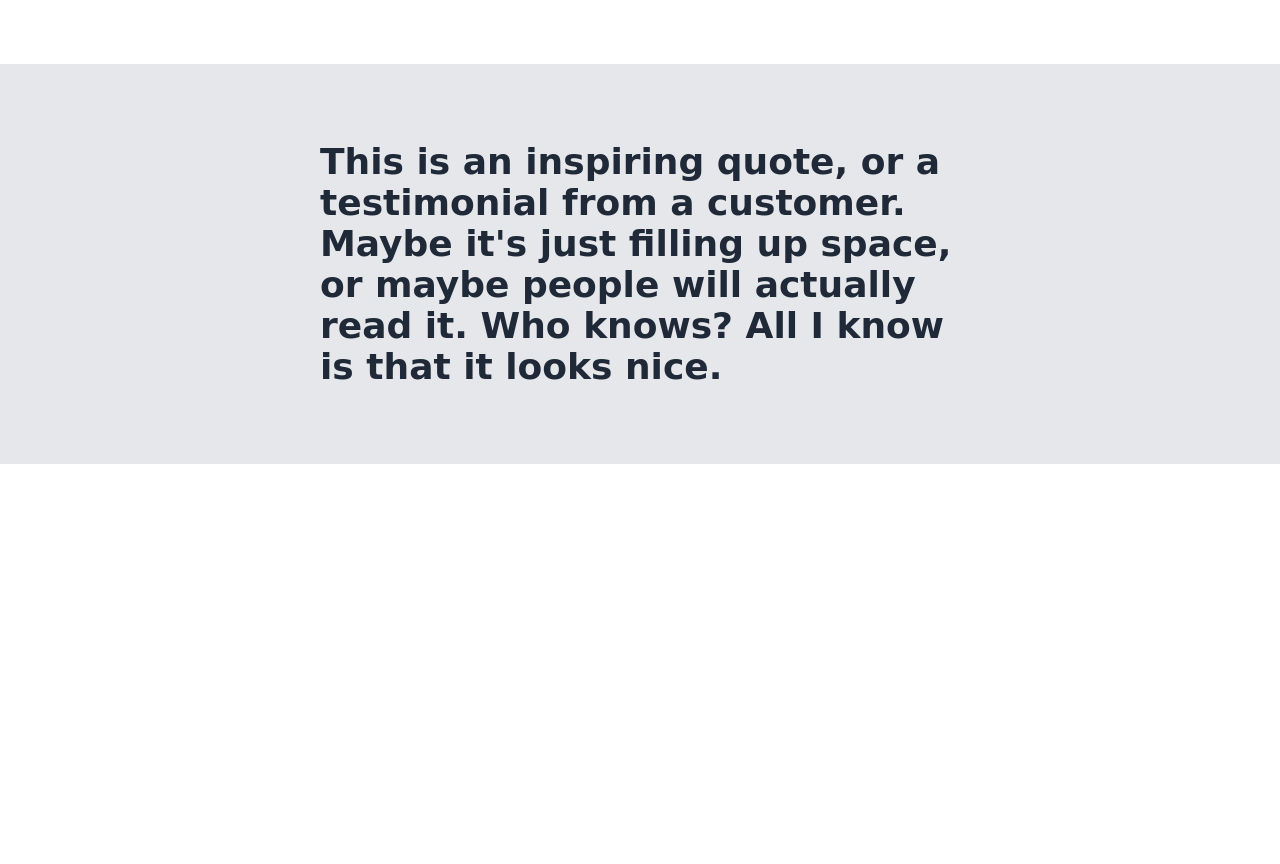
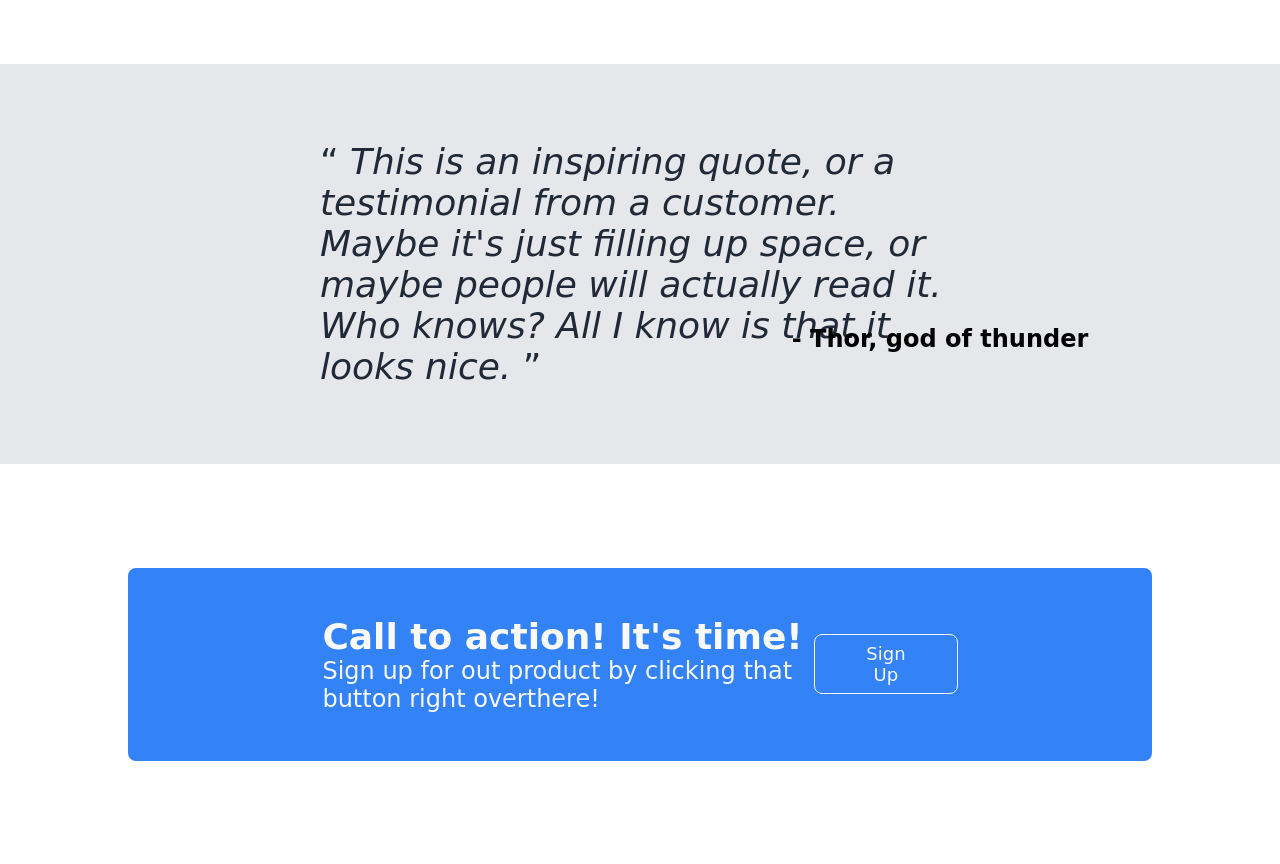
Before and after one commit to Kohese/landing-page, a plain HTML site: page index.html in a window 1280 px wide. Shown: the part 768-1632 px from the top of the page. Before the commit the page ends 1232 px from the top, so only its background shows below. Drawn offline with Linux system fonts and the light colour scheme; a web font is replaced by a local one.

Commit message:
Added Call to action

```diff
--- a/index.html
+++ b/index.html
@@ -52,27 +52,57 @@
         <h1 class="info">Some Random Information</h1>
         <div class="info-section">
           <div class="info-item">
-            <div class="info-box">1</div>
-            <p class="info-text">this is some subtext under an illustration or image</p>
+            <div class="info-box"></div>
+            <p class="info-text">
+              this is some subtext under an illustration or image
+            </p>
           </div>
           <div class="info-item">
-            <div class="info-box">1</div>
-            <p class="info-text">this is some subtext under an illustration or image</p>
+            <div class="info-box"></div>
+            <p class="info-text">
+              this is some subtext under an illustration or image
+            </p>
           </div>
           <div class="info-item">
-            <div class="info-box">1</div>
-            <p class="info-text">this is some subtext under an illustration or image</p>
+            <div class="info-box"></div>
+            <p class="info-text">
+              this is some subtext under an illustration or image
+            </p>
           </div>
           <div class="info-item">
-            <div class="info-box">1</div>
-            <p class="info-text">this is some subtext under an illustration or image</p>
+            <div class="info-box"></div>
+            <p class="info-text">
+              this is some subtext under an illustration or image
+            </p>
           </div>
         </div>
       </div>
     </section>
     <section class="section-3">
       <div class="quote-section">
-        <h1>This is an inspiring quote, or a testimonial from a customer. Maybe it's just filling up space, or maybe people will actually read it. Who knows? All I know is that it looks nice.</h1>
+        <h1 class="quote-text">
+          <q>
+            <em
+              >This is an inspiring quote, or a testimonial from a customer. Maybe
+              it's just filling up space, or maybe people will actually read it.
+              Who knows? All I know is that it looks nice.
+            </em>
+          </q>
+        </h1>
+      </div>
+      <p class="quote-cite">- Thor, god of thunder</p>
+    </section>
+    <section class="section-4">
+      <div class="section4-container">
+        <div class="text-align">
+          <div class="call-text">
+            <h2 class="call-h2">Call to action! It's time!</h2>
+            <p class="call-p">
+              Sign up for out product by clicking that button right overthere!
+            </p>
+          </div>
+          <button class="sign-up">Sign Up</button>
+        </div>
       </div>
     </section>
   </body>
--- a/style.css
+++ b/style.css
@@ -160,5 +160,60 @@ h1 {
 .quote-section {
   width: 50%;
   margin: auto;
+  position: absolute;
+}
+
+.quote-text {
+  font-size: 36px;
+  font-weight: 400;
+}
+
+.quote-cite {
+  position: relative;
+  margin: 150px 0 0 600px;
+  font-size: 24px;
+  font-weight: 900;
+
+}
+
+.section-4 {
+  height: 400px;
+  display: flex;
+  justify-content: center;
+  align-items: center;
+  color: #f9faf8;
+}
+
+.section4-container {
+  width: 80%;
+  margin: auto;
+  background-color: #3382f6;
+  padding: 24px;
+  border-radius: 8px;
+}
+
+.text-align {
+  padding: 24px;
+  width: 70%;
+  margin: auto;
+  display: flex;
+  align-items: center;
+  justify-content: space-between;
+}
+
+.sign-up {
+  padding: 8px 48px;
+  background-color: #3382f6;
+  border: 1px solid #F9FAF8;
+  color: #f9faf8;
+  border-radius: 8px;
+  font-size: 18px;
+}
+
+.call-h2 {
+  font-size: 36px;
+}
+
+.call-p {
   font-size: 24px;
 }
```
